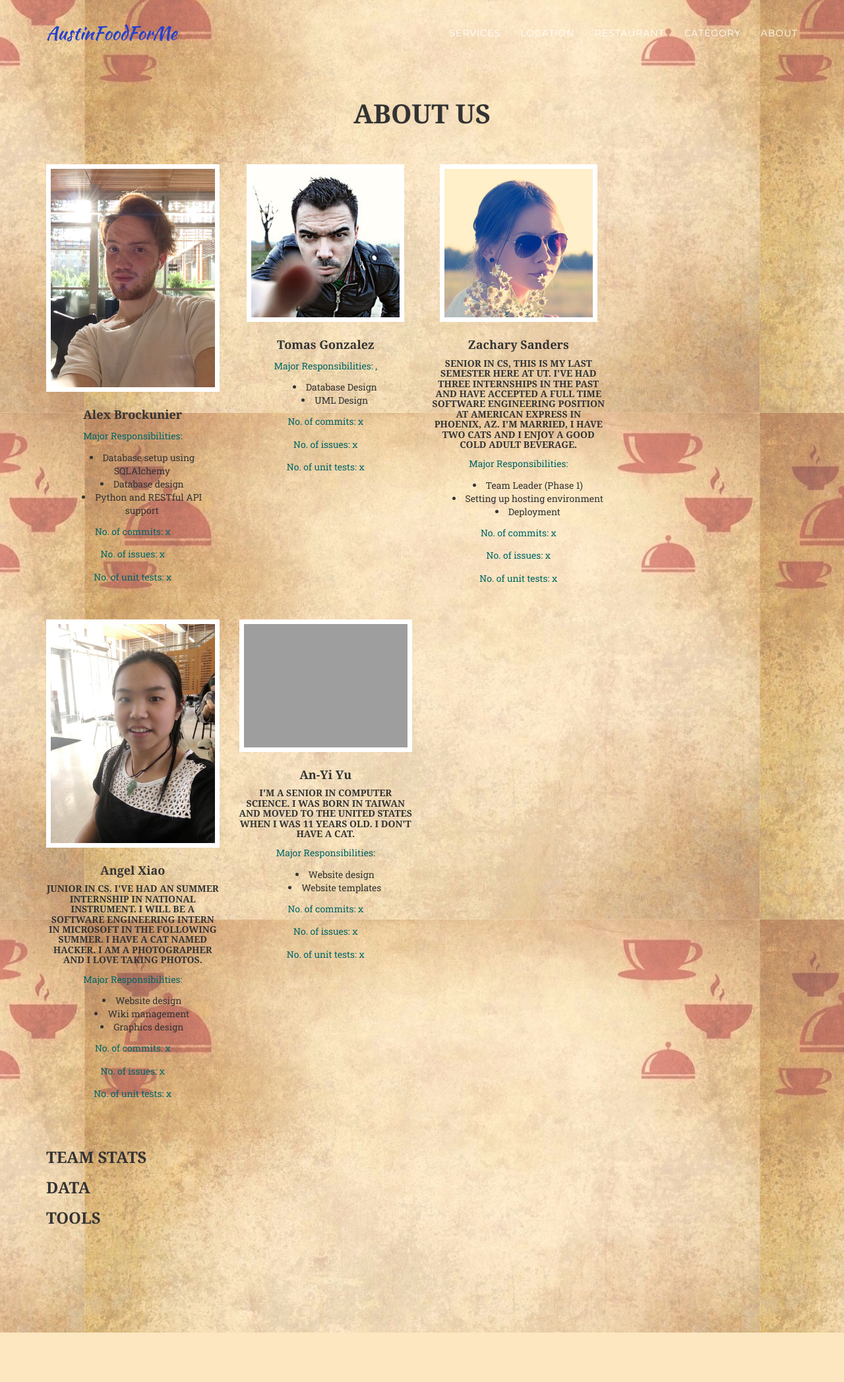
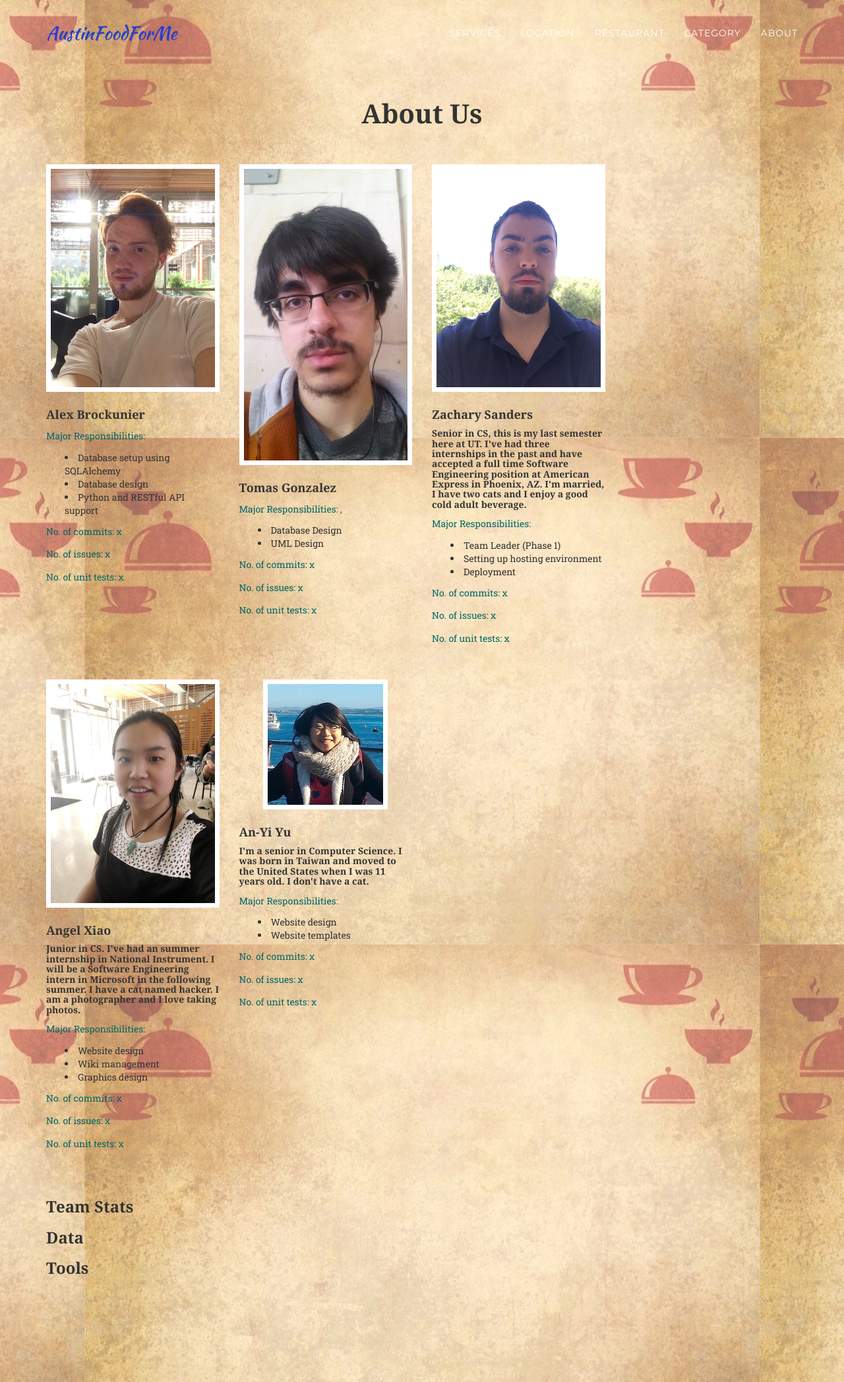
Before and after one commit to brockuniera/cs373-idb, a Flask app: page /about in a window 1280 px wide. Shown: the whole page at 66% size. Before the commit the page ends 2020 px from the top, so only its background shows below. Run offline with Flask 2, Linux system fonts and the light colour scheme; some libraries are stand-ins or nearby versions; some web fonts are replaced; grey boxes are pictures that could not be loaded.

Commit message:
minor changes agency.css

```diff
--- a/app/static/css/agency.css
+++ b/app/static/css/agency.css
@@ -44,7 +44,7 @@ h4,
 h5,
 h6 {
   font-family: Cambria, Georgia, serif;
-  text-transform: uppercase;
+  /*text-transform: uppercase;*/
   font-weight: 700;
 }
 .img-centered {
@@ -547,7 +547,7 @@ section h3.section-subheading {
   }
 }
 .team-member {
-  text-align: center;
+  /*text-align: center;*/
   margin-bottom: 50px;
 }
 .team-member img {
```
Also changed, not shown: app/static/img/team/2.jpg (added), app/static/img/team/3.jpg (added), app/static/img/team/5.jpg (added).
